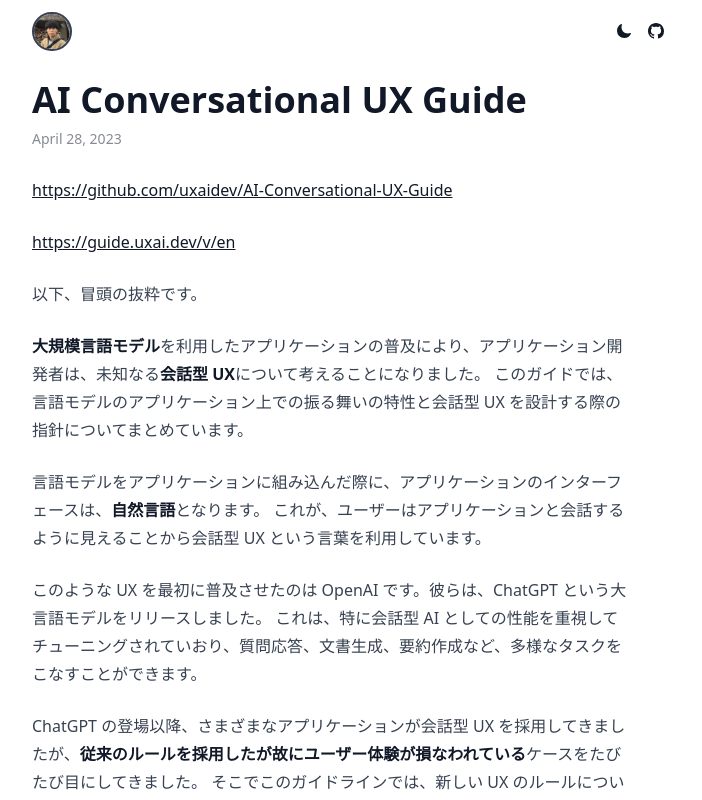
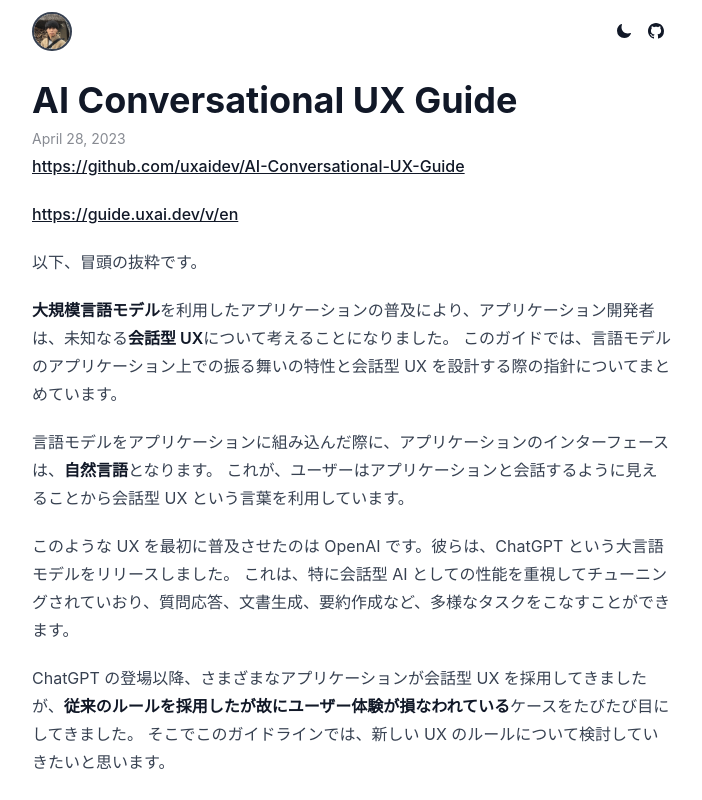
Before and after one commit to kawakamimoeki/website-legacy, a Next.js app: page /blog/ai-conversational-ux-guide in a window 1280 px wide. Shown: the top 800 px of the page, without its empty margins (288-990 px from the left). Built offline with nearby package versions, Linux system fonts and the light colour scheme.

Commit message:
add tailwind prose

```diff
--- a/pages/_app.tsx
+++ b/pages/_app.tsx
@@ -1,7 +1,6 @@
 import SEO from '../components/seo'
 import { ThemeProvider } from 'next-themes'
 import '../styles/globals.css'
-import '../styles/post.css'
 import Header from '../components/header'
 import Footer from '../components/footer'
 
--- a/styles/globals.css
+++ b/styles/globals.css
@@ -1,3 +1,18 @@
+* {
+  font-family: -apple-system, 'BlinkMacSystemFont', 'Hiragino Kaku Gothic ProN',
+    'Hiragino Sans', Meiryo, sans-serif, 'Segoe UI Emoji';
+}
+
+.prose input {
+  margin: 0;
+}
+
+.prose pre {
+  background: none;
+  font-size: 1em;
+  padding: 0;
+}
+
 @tailwind base;
 @tailwind components;
 @tailwind utilities;
```
